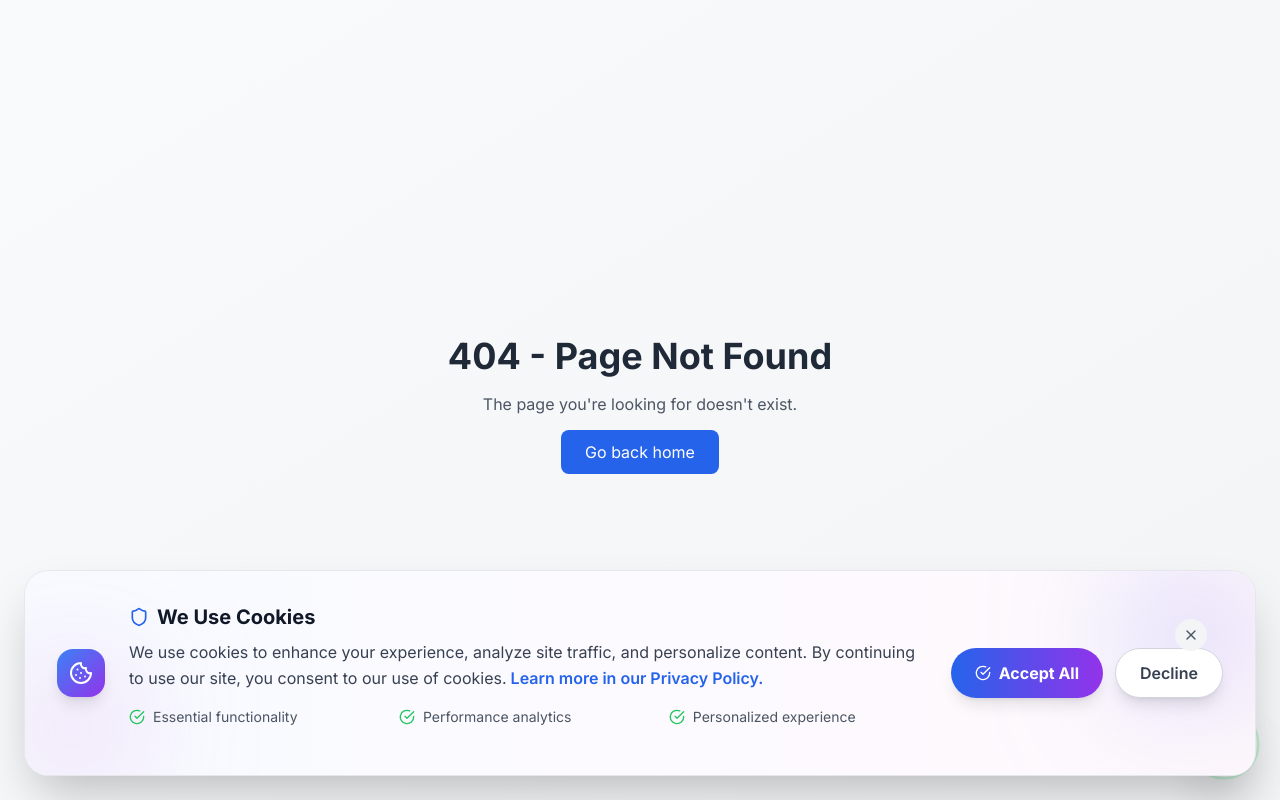
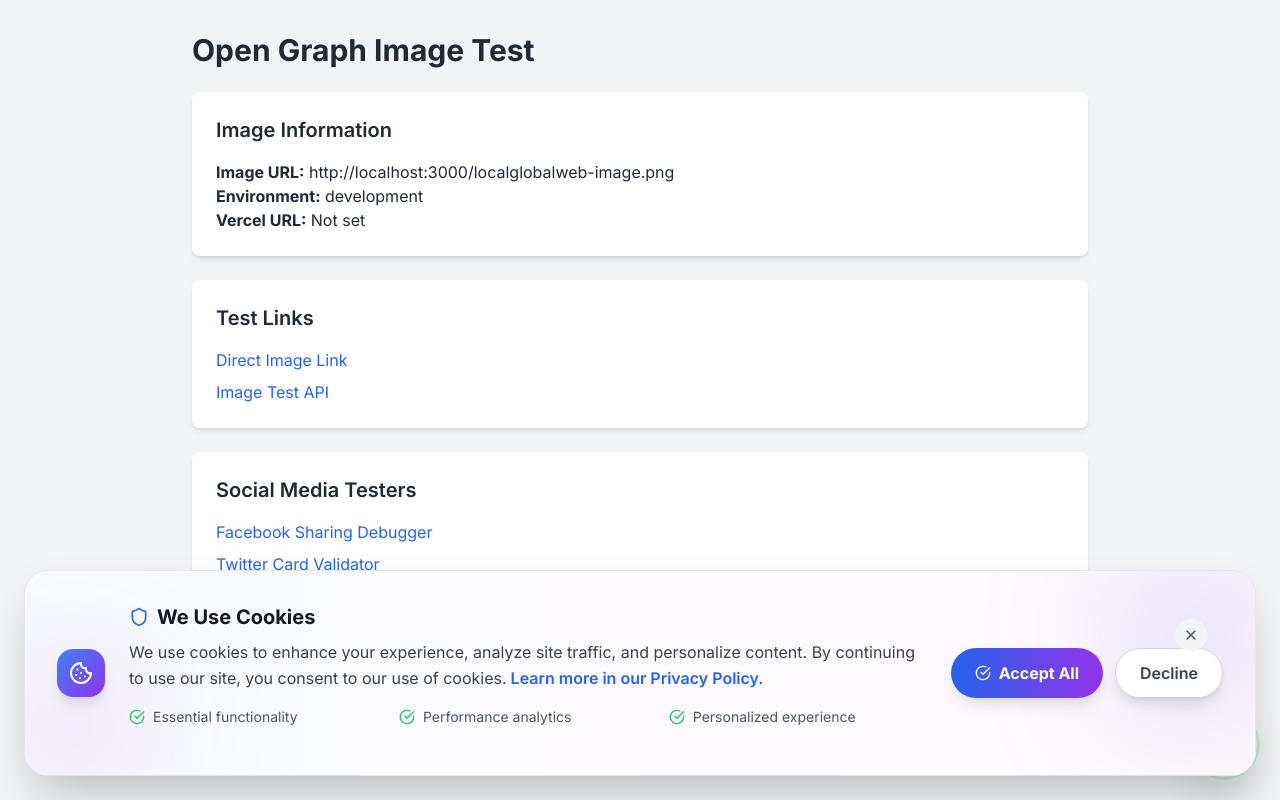
Before and after one commit to tommyoshea/localglobalweb, a Next.js app: page /test-og in a window 1280 px wide. Before the commit this address had no page. Built offline with nearby package versions, Linux system fonts and the light colour scheme.

Commit message:
Fix Open Graph images with absolute URLs and add test tools

```diff
--- a/src/app/about/layout.tsx
+++ b/src/app/about/layout.tsx
@@ -8,7 +8,7 @@ export const metadata: Metadata = {
     description: 'Meet the Dublin web design team at LocalGlobalWeb. We\'re passionate about creating affordable, professional websites that help small businesses succeed online.',
           images: [
         {
-          url: '/localglobalweb-image.png',
+          url: process.env.VERCEL_URL ? `https://${process.env.VERCEL_URL}/localglobalweb-image.png` : 'http://localhost:3000/localglobalweb-image.png',
           width: 1200,
           height: 630,
           alt: 'About LocalGlobalWeb - Dublin Web Designers'
@@ -19,7 +19,7 @@ export const metadata: Metadata = {
     card: 'summary_large_image',
     title: 'About Us | Dublin Web Designers | LocalGlobalWeb',
     description: 'Meet the Dublin web design team at LocalGlobalWeb. We\'re passionate about creating affordable, professional websites that help small businesses succeed online.',
-    images: ['/localglobalweb-image.png']
+    images: [process.env.VERCEL_URL ? `https://${process.env.VERCEL_URL}/localglobalweb-image.png` : 'http://localhost:3000/localglobalweb-image.png']
   }
 }
 
--- /dev/null
+++ b/src/app/api/test-image/route.ts
@@ -0,0 +1,34 @@
+import { NextResponse } from 'next/server'
+import fs from 'fs'
+import path from 'path'
+
+export async function GET() {
+  try {
+    const imagePath = path.join(process.cwd(), 'public', 'localglobalweb-image.png')
+    const exists = fs.existsSync(imagePath)
+
+    if (!exists) {
+      return NextResponse.json({
+        error: 'Image file not found',
+        path: imagePath
+      }, { status: 404 })
+    }
+
+    const stats = fs.statSync(imagePath)
+
+    return NextResponse.json({
+      success: true,
+      exists: true,
+      path: imagePath,
+      size: stats.size,
+      created: stats.birthtime,
+      modified: stats.mtime,
+      url: process.env.VERCEL_URL ? `https://${process.env.VERCEL_URL}/localglobalweb-image.png` : 'http://localhost:3000/localglobalweb-image.png'
+    })
+  } catch (error) {
+    return NextResponse.json({
+      error: 'Error checking image',
+      details: error instanceof Error ? error.message : 'Unknown error'
+    }, { status: 500 })
+  }
+}
--- a/src/app/contact/layout.tsx
+++ b/src/app/contact/layout.tsx
@@ -8,7 +8,7 @@ export const metadata: Metadata = {
     description: 'Get in touch with Dublin\'s leading web designers. Contact LocalGlobalWeb for a free consultation and quote on your website project.',
           images: [
         {
-          url: '/localglobalweb-image.png',
+          url: process.env.VERCEL_URL ? `https://${process.env.VERCEL_URL}/localglobalweb-image.png` : 'http://localhost:3000/localglobalweb-image.png',
           width: 1200,
           height: 630,
           alt: 'Contact LocalGlobalWeb - Dublin Web Designers'
@@ -19,7 +19,7 @@ export const metadata: Metadata = {
     card: 'summary_large_image',
     title: 'Contact Us | Dublin Web Designers | LocalGlobalWeb',
     description: 'Get in touch with Dublin\'s leading web designers. Contact LocalGlobalWeb for a free consultation and quote on your website project.',
-    images: ['/localglobalweb-image.png']
+    images: [process.env.VERCEL_URL ? `https://${process.env.VERCEL_URL}/localglobalweb-image.png` : 'http://localhost:3000/localglobalweb-image.png']
   }
 }
 
--- a/src/app/faq/layout.tsx
+++ b/src/app/faq/layout.tsx
@@ -8,7 +8,7 @@ export const metadata: Metadata = {
     description: 'Find answers to frequently asked questions about web design services in Dublin. Learn about our process, pricing, and what makes LocalGlobalWeb the best choice for your website.',
           images: [
         {
-          url: '/localglobalweb-image.png',
+          url: process.env.VERCEL_URL ? `https://${process.env.VERCEL_URL}/localglobalweb-image.png` : 'http://localhost:3000/localglobalweb-image.png',
           width: 1200,
           height: 630,
           alt: 'FAQ - LocalGlobalWeb Dublin Web Designers'
@@ -19,7 +19,7 @@ export const metadata: Metadata = {
     card: 'summary_large_image',
     title: 'FAQ | Frequently Asked Questions | LocalGlobalWeb',
     description: 'Find answers to frequently asked questions about web design services in Dublin. Learn about our process, pricing, and what makes LocalGlobalWeb the best choice for your website.',
-    images: ['/localglobalweb-image.png']
+    images: [process.env.VERCEL_URL ? `https://${process.env.VERCEL_URL}/localglobalweb-image.png` : 'http://localhost:3000/localglobalweb-image.png']
   }
 }
 
--- a/src/app/layout.tsx
+++ b/src/app/layout.tsx
@@ -25,7 +25,7 @@ export const metadata: Metadata = {
     siteName: 'LocalGlobalWeb - Dublin Web Designers',
     images: [
       {
-        url: '/localglobalweb-image.png',
+        url: process.env.VERCEL_URL ? `https://${process.env.VERCEL_URL}/localglobalweb-image.png` : 'http://localhost:3000/localglobalweb-image.png',
         width: 1200,
         height: 630,
         alt: 'Dublin Web Design Services - LocalGlobalWeb'
@@ -36,7 +36,7 @@ export const metadata: Metadata = {
     card: 'summary_large_image',
     title: 'Web Design Dublin | Professional Website Designers Dublin',
     description: 'Professional web design Dublin. Expert website designers Dublin creating affordable, responsive websites for small businesses.',
-    images: ['/localglobalweb-image.png']
+    images: [process.env.VERCEL_URL ? `https://${process.env.VERCEL_URL}/localglobalweb-image.png` : 'http://localhost:3000/localglobalweb-image.png']
   },
   alternates: {
     canonical: process.env.VERCEL_URL ? `https://${process.env.VERCEL_URL}` : 'http://localhost:3000'
--- a/src/app/process/layout.tsx
+++ b/src/app/process/layout.tsx
@@ -8,7 +8,7 @@ export const metadata: Metadata = {
     description: 'Learn about our proven web design process in Dublin. From consultation to launch, discover how LocalGlobalWeb creates professional websites that drive results for your business.',
           images: [
         {
-          url: '/localglobalweb-image.png',
+          url: process.env.VERCEL_URL ? `https://${process.env.VERCEL_URL}/localglobalweb-image.png` : 'http://localhost:3000/localglobalweb-image.png',
           width: 1200,
           height: 630,
           alt: 'Web Design Process - LocalGlobalWeb Dublin'
@@ -19,7 +19,7 @@ export const metadata: Metadata = {
     card: 'summary_large_image',
     title: 'Our Process | Web Design Process Dublin | LocalGlobalWeb',
     description: 'Learn about our proven web design process in Dublin. From consultation to launch, discover how LocalGlobalWeb creates professional websites that drive results for your business.',
-    images: ['/localglobalweb-image.png']
+    images: [process.env.VERCEL_URL ? `https://${process.env.VERCEL_URL}/localglobalweb-image.png` : 'http://localhost:3000/localglobalweb-image.png']
   }
 }
 
--- a/src/app/templates/layout.tsx
+++ b/src/app/templates/layout.tsx
@@ -8,7 +8,7 @@ export const metadata: Metadata = {
     description: 'Browse our collection of professional website templates for electricians, plumbers, chemists, solicitors and more. Customizable templates designed for Dublin businesses.',
           images: [
         {
-          url: '/localglobalweb-image.png',
+          url: process.env.VERCEL_URL ? `https://${process.env.VERCEL_URL}/localglobalweb-image.png` : 'http://localhost:3000/localglobalweb-image.png',
           width: 1200,
           height: 630,
           alt: 'Professional Website Templates - LocalGlobalWeb'
@@ -19,7 +19,7 @@ export const metadata: Metadata = {
     card: 'summary_large_image',
     title: 'Website Templates | Professional Web Design Templates | LocalGlobalWeb',
     description: 'Browse our collection of professional website templates for electricians, plumbers, chemists, solicitors and more. Customizable templates designed for Dublin businesses.',
-    images: ['/localglobalweb-image.png']
+    images: [process.env.VERCEL_URL ? `https://${process.env.VERCEL_URL}/localglobalweb-image.png` : 'http://localhost:3000/localglobalweb-image.png']
   }
 }
 
--- /dev/null
+++ b/src/app/test-og/page.tsx
@@ -0,0 +1,93 @@
+import type { Metadata } from 'next'
+
+export const metadata: Metadata = {
+  title: 'Test Open Graph Image',
+  description: 'Testing Open Graph image display',
+  openGraph: {
+    title: 'Test Open Graph Image',
+    description: 'Testing Open Graph image display',
+    images: [
+      {
+        url: process.env.VERCEL_URL ? `https://${process.env.VERCEL_URL}/localglobalweb-image.png` : 'http://localhost:3000/localglobalweb-image.png',
+        width: 1200,
+        height: 630,
+        alt: 'Test Open Graph Image'
+      }
+    ]
+  },
+  twitter: {
+    card: 'summary_large_image',
+    title: 'Test Open Graph Image',
+    description: 'Testing Open Graph image display',
+    images: [process.env.VERCEL_URL ? `https://${process.env.VERCEL_URL}/localglobalweb-image.png` : 'http://localhost:3000/localglobalweb-image.png']
+  }
+}
+
+export default function TestOGPage() {
+  return (
+    <div className="min-h-screen bg-gray-100 p-8">
+      <div className="max-w-4xl mx-auto">
+        <h1 className="text-3xl font-bold mb-6">Open Graph Image Test</h1>
+
+        <div className="bg-white p-6 rounded-lg shadow-md mb-6">
+          <h2 className="text-xl font-semibold mb-4">Image Information</h2>
+          <p><strong>Image URL:</strong> {process.env.VERCEL_URL ? `https://${process.env.VERCEL_URL}/localglobalweb-image.png` : 'http://localhost:3000/localglobalweb-image.png'}</p>
+          <p><strong>Environment:</strong> {process.env.NODE_ENV}</p>
+          <p><strong>Vercel URL:</strong> {process.env.VERCEL_URL || 'Not set'}</p>
+        </div>
+
+        <div className="bg-white p-6 rounded-lg shadow-md mb-6">
+          <h2 className="text-xl font-semibold mb-4">Test Links</h2>
+          <div className="space-y-2">
+            <a
+              href={process.env.VERCEL_URL ? `https://${process.env.VERCEL_URL}/localglobalweb-image.png` : 'http://localhost:3000/localglobalweb-image.png'}
+              target="_blank"
+              rel="noopener noreferrer"
+              className="text-blue-600 hover:underline block"
+            >
+              Direct Image Link
+            </a>
+            <a
+              href="/api/test-image"
+              target="_blank"
+              rel="noopener noreferrer"
+              className="text-blue-600 hover:underline block"
+            >
+              Image Test API
+            </a>
+          </div>
+        </div>
+
+        <div className="bg-white p-6 rounded-lg shadow-md">
+          <h2 className="text-xl font-semibold mb-4">Social Media Testers</h2>
+          <div className="space-y-2">
+            <a
+              href="https://developers.facebook.com/tools/debug/"
+              target="_blank"
+              rel="noopener noreferrer"
+              className="text-blue-600 hover:underline block"
+            >
+              Facebook Sharing Debugger
+            </a>
+            <a
+              href="https://cards-dev.twitter.com/validator"
+              target="_blank"
+              rel="noopener noreferrer"
+              className="text-blue-600 hover:underline block"
+            >
+              Twitter Card Validator
+            </a>
+            <a
+              href="https://www.linkedin.com/post-inspector/"
+              target="_blank"
+              rel="noopener noreferrer"
+              className="text-blue-600 hover:underline block"
+            >
+              LinkedIn Post Inspector
+            </a>
+          </div>
+        </div>
+      </div>
+    </div>
+  )
+}
```
